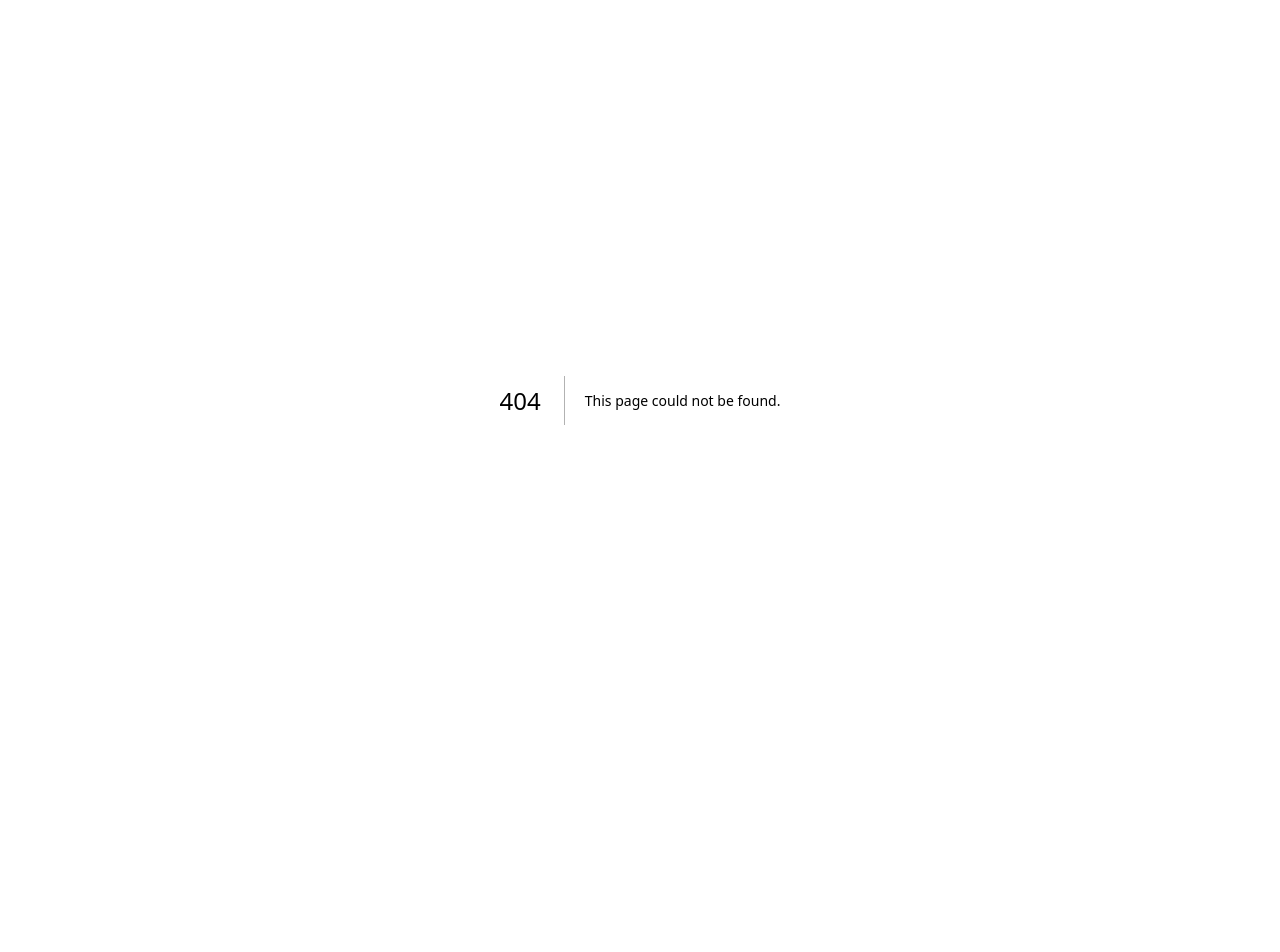
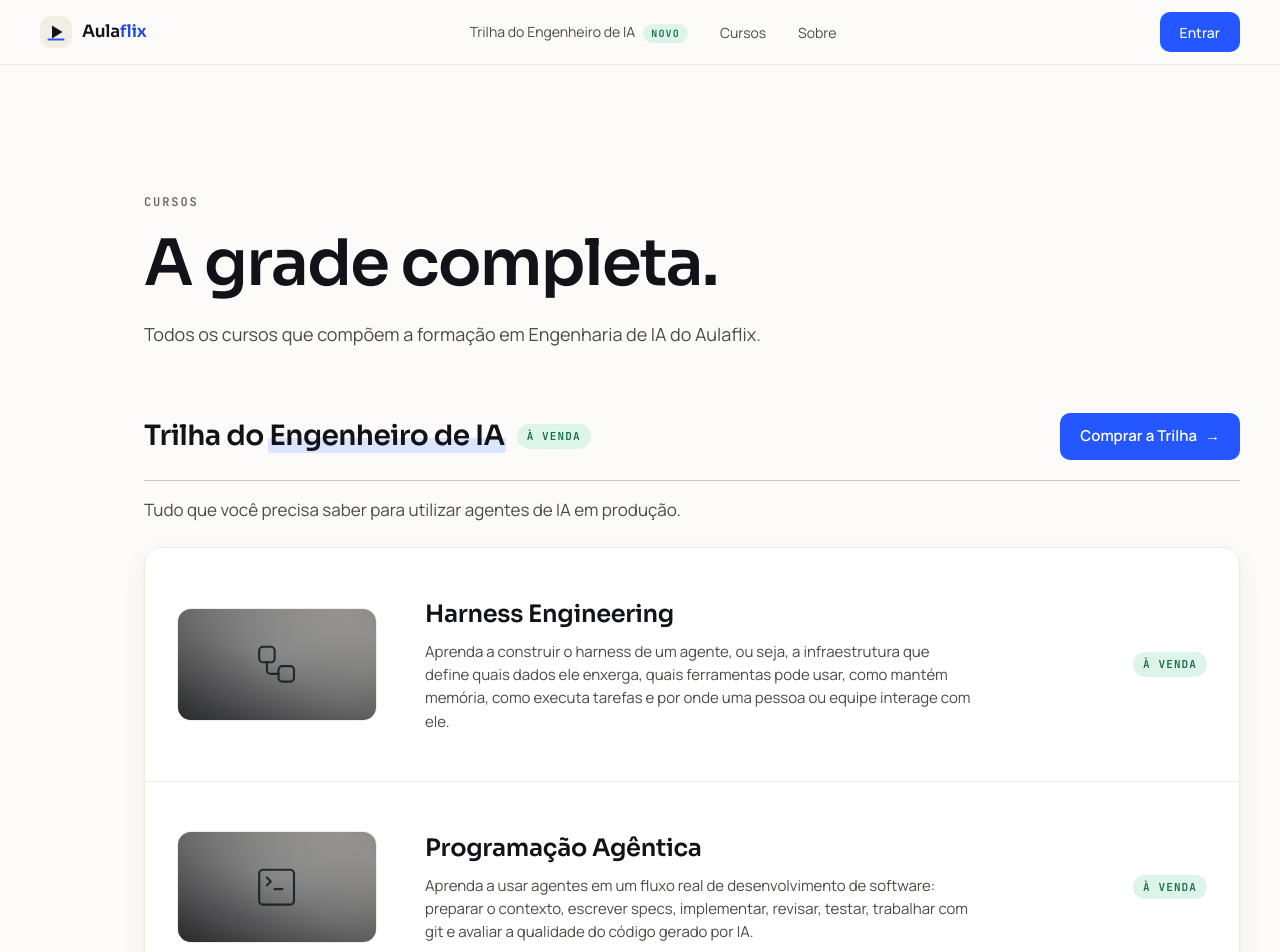
Before and after one commit to dev-labs-ai/aulaflix, a Next.js app: page /cursos in a window 1280 px wide. Before the commit this address had no page. Shown: the top 952 px of the page. Before the commit the page ends 800 px from the top, so only its background shows below. Built offline with nearby package versions, Linux system fonts and the light colour scheme.

Commit message:
feat(courses): add course catalog page

```diff
--- /dev/null
+++ b/src/app/(site)/cursos/page.tsx
@@ -0,0 +1,91 @@
+import type { Metadata } from "next";
+import { CourseList } from "@/components/course-list";
+import { Badge, ButtonLink, Eyebrow, Highlight, cn, container } from "@/components/ui";
+import { trackCourses, waitlistCourses } from "@/content/courses";
+import { site, trilhaBuyHref } from "@/content/site";
+
+export const metadata: Metadata = {
+  title: "Cursos",
+};
+
+export default function CursosPage() {
+  return (
+    <>
+      <section aria-labelledby="cursos-title" className={cn(container, "pb-10 pt-16 sm:pt-24 lg:pt-32")}>
+        <div className="lg:grid lg:grid-cols-12 lg:gap-x-12">
+          <div className="reveal lg:col-span-9 lg:col-start-2">
+            <header>
+              <Eyebrow>Cursos</Eyebrow>
+              <h1
+                id="cursos-title"
+                className="mt-5 font-heading text-[40px] font-semibold leading-[1.06] tracking-[-0.025em] text-ink sm:text-[56px] sm:leading-[1.02] lg:text-[64px]"
+              >
+                A grade completa.
+              </h1>
+              <p className="mt-6 max-w-[60ch] font-sans text-[17px] leading-[1.6] text-ink-tertiary sm:text-[18px]">
+                Todos os cursos que compõem a formação em Engenharia de IA do {site.name}.
+              </p>
+            </header>
+          </div>
+        </div>
+      </section>
+
+      <section aria-labelledby="group-trilha" className={cn(container, "pt-6")}>
+        <div className="lg:grid lg:grid-cols-12 lg:gap-x-12">
+          <div className="reveal lg:col-span-11 lg:col-start-2">
+            <header>
+              <div className="flex flex-wrap items-center justify-between gap-4 border-b border-line-strong pb-5">
+                <div className="flex flex-wrap items-center gap-3">
+                  <h2
+                    id="group-trilha"
+                    className="font-heading text-[24px] font-semibold tracking-[-0.02em] text-ink sm:text-[28px]"
+                  >
+                    Trilha do <Highlight>Engenheiro de IA</Highlight>
+                  </h2>
+                  <Badge>À venda</Badge>
+                </div>
+                <ButtonLink href={trilhaBuyHref} className="shrink-0">
+                  Comprar a Trilha
+                </ButtonLink>
+              </div>
+              <p className="mt-4 max-w-[60ch] font-sans text-[16px] leading-[1.55] text-ink-tertiary sm:text-[17px]">
+                Tudo que você precisa saber para utilizar agentes de IA em produção.
+              </p>
+            </header>
+          </div>
+          <div className="lg:col-span-11 lg:col-start-2">
+            <CourseList courses={trackCourses} variant="card" label="Cursos da Trilha do Engenheiro de IA" className="mt-6" />
+          </div>
+        </div>
+      </section>
+
+      <section aria-labelledby="group-waitlist" className={cn(container, "pb-24 pt-16 sm:pb-32 sm:pt-20")}>
+        <div className="lg:grid lg:grid-cols-12 lg:gap-x-12">
+          <div className="reveal lg:col-span-9 lg:col-start-2">
+            <header>
+              <div className="flex flex-wrap items-baseline justify-between gap-4 border-b border-line-strong pb-5">
+                <div>
+                  <Eyebrow>Inscreva-se na lista de espera.</Eyebrow>
+                  <h2
+                    id="group-waitlist"
+                    className="mt-3 font-heading text-[24px] font-semibold tracking-[-0.015em] text-ink sm:text-[30px]"
+                  >
+                    Listas abertas
+                  </h2>
+                </div>
+                <p className="font-mono text-[12px] tabular-nums text-ink-muted">
+                  {waitlistCourses.length} {waitlistCourses.length === 1 ? "curso" : "cursos"}
+                </p>
+              </div>
+            </header>
+          </div>
+          <CourseList
+            courses={waitlistCourses}
+            label="Listas abertas"
+            className="mt-4 lg:col-span-11 lg:col-start-2 lg:mt-6"
+          />
+        </div>
+      </section>
+    </>
+  );
+}
```
